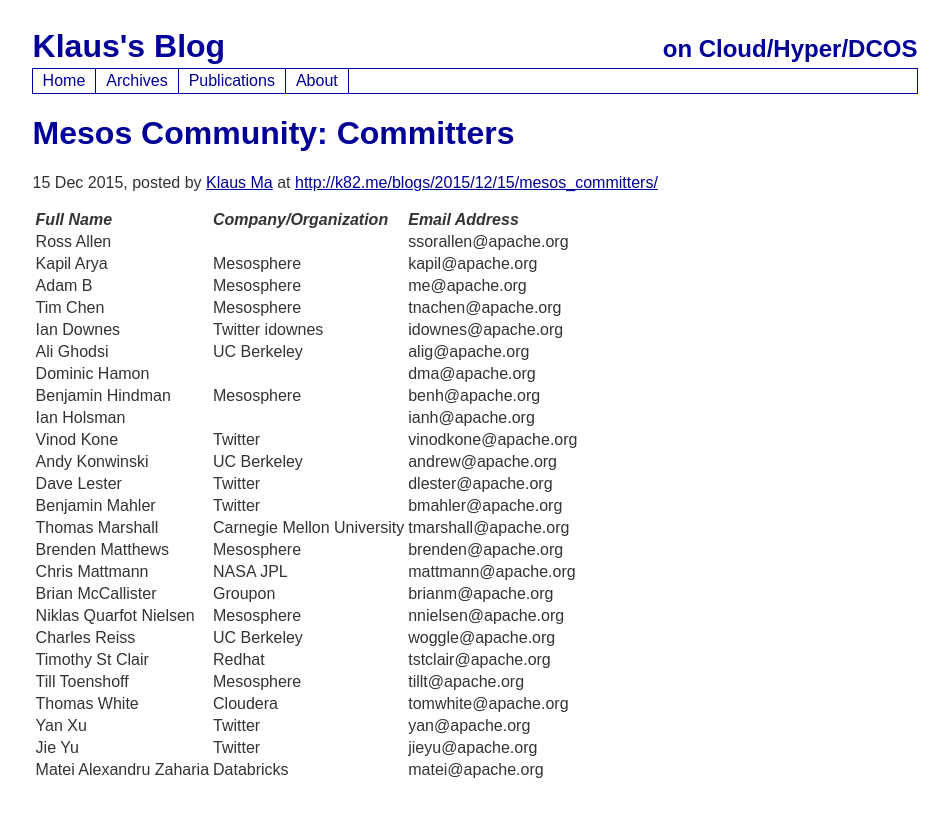
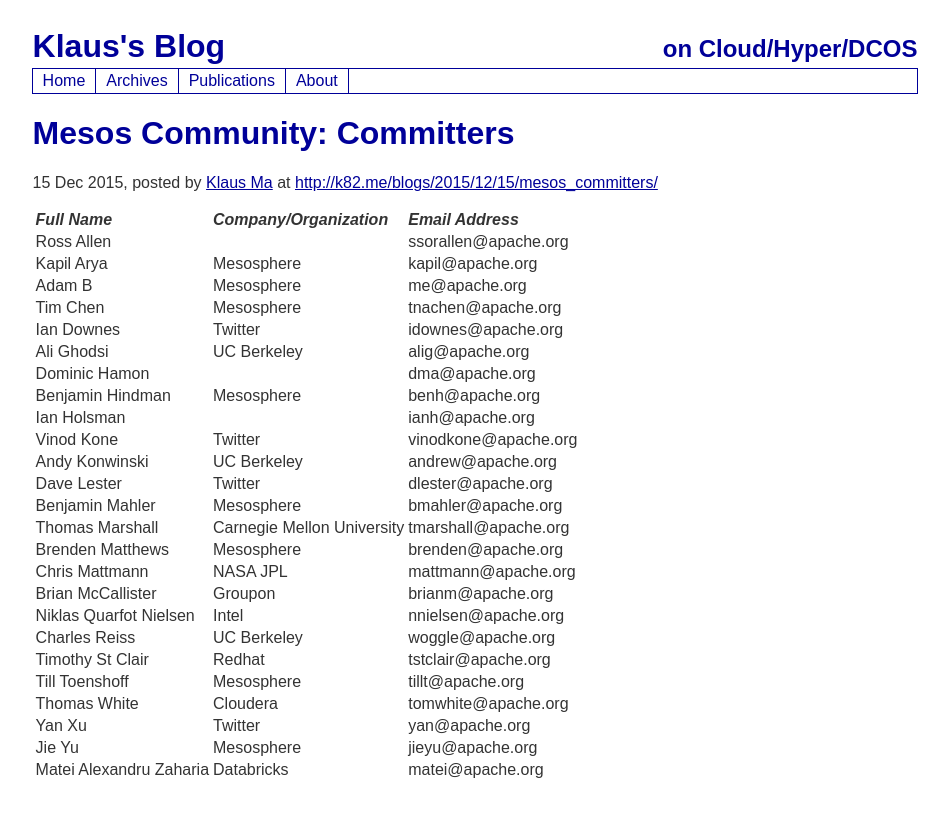
Before and after one commit to k82cn/k82cn.github.io, a Jekyll site: the page built from _posts/2015-12-15-mesos_committers.md, in a window 1280 px wide. Shown: the top 817 px of the page, without its empty margins (165-1114 px from the left). Built offline with Jekyll 4.4.1, drawn with Linux system fonts in a browser that asks for light colours; comment, search, counter and statistics services are not loaded.

Commit message:
Update committer's company

```diff
--- a/_posts/2015-12-15-mesos_committers.md
+++ b/_posts/2015-12-15-mesos_committers.md
@@ -10,7 +10,7 @@
 |Kapil Arya              | Mesosphere                  | kapil@apache.org           |
 |Adam B                  | Mesosphere                  | me@apache.org              |
 |Tim Chen                | Mesosphere                  | tnachen@apache.org         |
-|Ian Downes              | Twitter idownes             | idownes@apache.org         |
+|Ian Downes              | Twitter                     | idownes@apache.org         |
 |Ali Ghodsi              | UC Berkeley                 | alig@apache.org            |
 |Dominic Hamon           |                             | dma@apache.org             |
 |Benjamin Hindman        | Mesosphere                  | benh@apache.org            |
@@ -18,16 +18,16 @@
 |Vinod Kone              | Twitter                     | vinodkone@apache.org       |
 |Andy Konwinski          | UC Berkeley                 | andrew@apache.org          |
 |Dave Lester             | Twitter                     | dlester@apache.org         |
-|Benjamin Mahler         | Twitter                     | bmahler@apache.org         |
+|Benjamin Mahler         | Mesosphere                  | bmahler@apache.org         |
 |Thomas Marshall         | Carnegie Mellon University  | tmarshall@apache.org       |
 |Brenden Matthews        | Mesosphere                  | brenden@apache.org         |
 |Chris Mattmann          | NASA JPL                    | mattmann@apache.org        |
 |Brian McCallister       | Groupon                     | brianm@apache.org          |
-|Niklas Quarfot Nielsen  | Mesosphere                  | nnielsen@apache.org        |
+|Niklas Quarfot Nielsen  | Intel                       | nnielsen@apache.org        |
 |Charles Reiss           | UC Berkeley                 | woggle@apache.org          |
 |Timothy St Clair        | Redhat                      | tstclair@apache.org        |
 |Till Toenshoff          | Mesosphere                  | tillt@apache.org           |
 |Thomas White            | Cloudera                    | tomwhite@apache.org        |
 |Yan Xu                  | Twitter                     | yan@apache.org             |
-|Jie Yu                  | Twitter                     | jieyu@apache.org           |
+|Jie Yu                  | Mesosphere                  | jieyu@apache.org           |
 |Matei Alexandru Zaharia | Databricks                  | matei@apache.org           |
```
